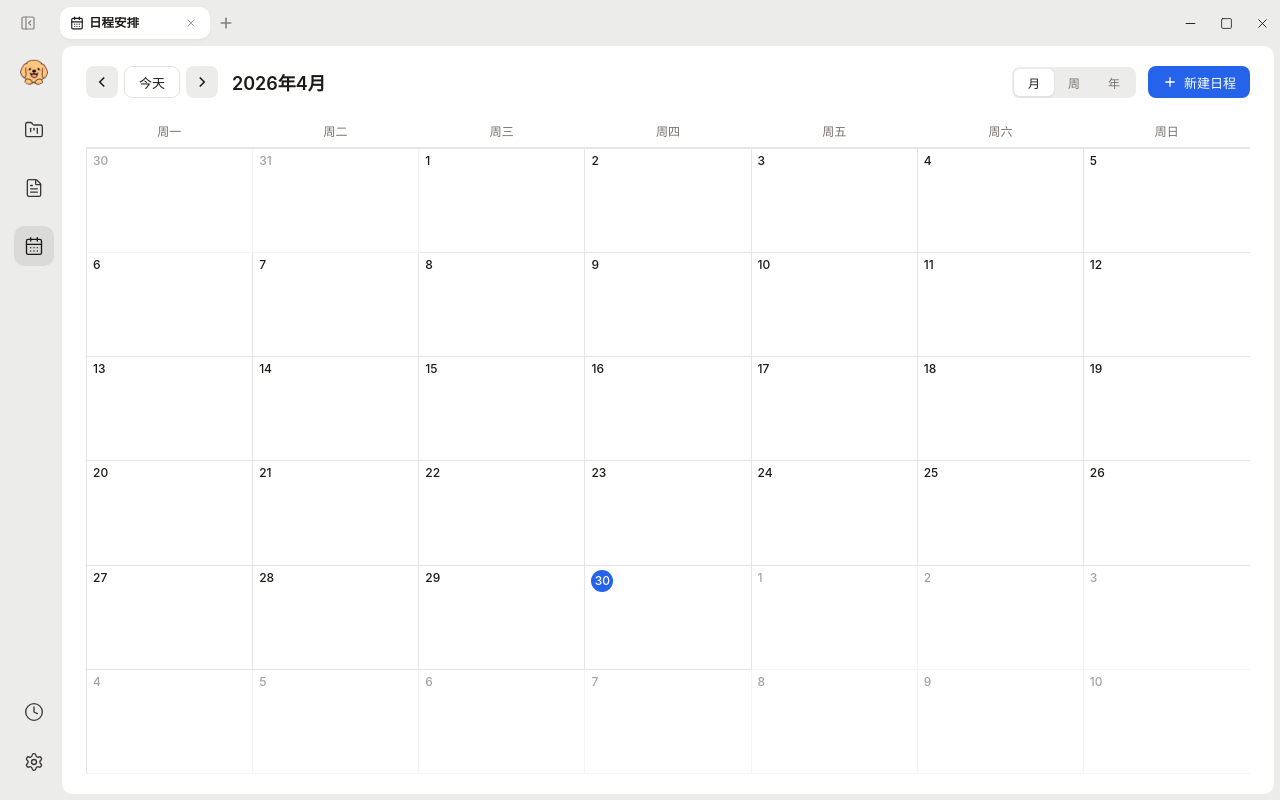
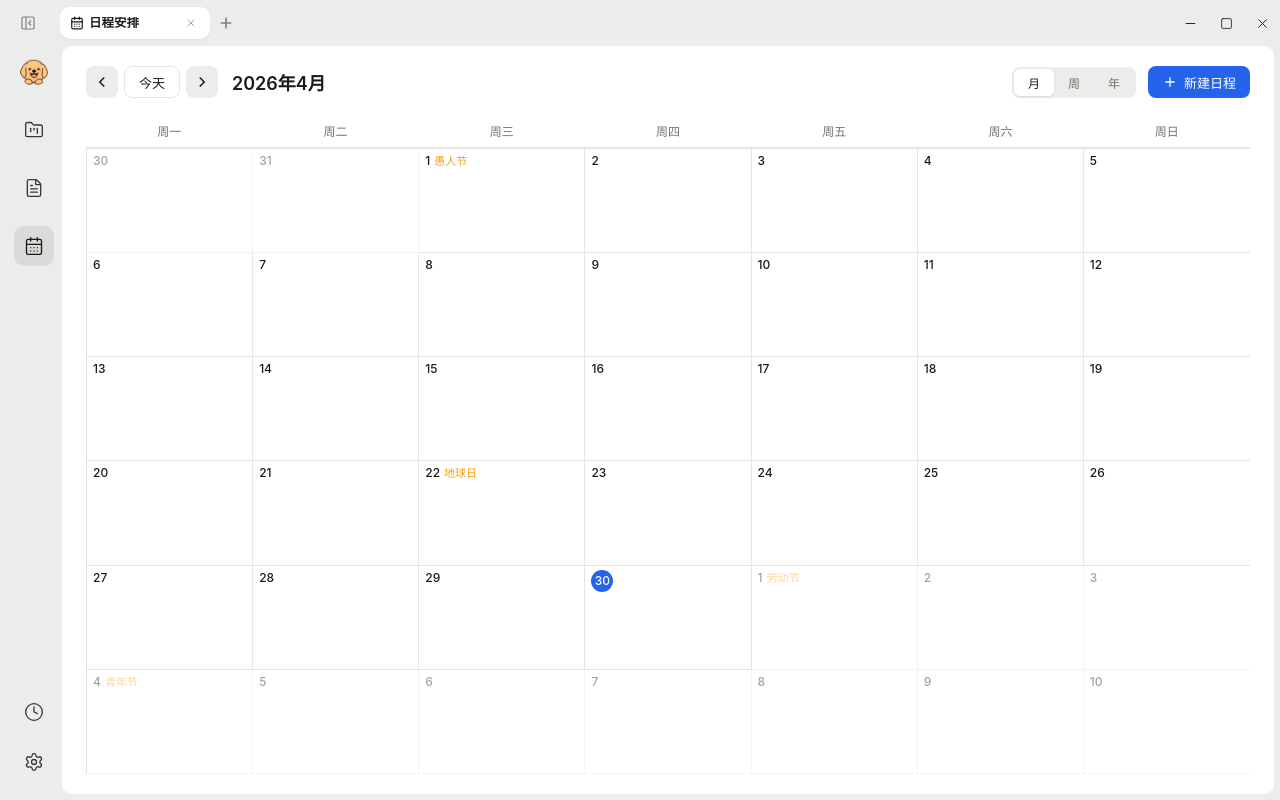
Before and after one commit to cheney-plus/happy-friday, a Vue app: page /schedule in a window 1280 px wide. Built offline with nearby package versions, Linux system fonts and the light colour scheme.

Commit message:
日历增加公历与农历节日

```diff
--- a/src/views/schedule/ScheduleCalendar.vue
+++ b/src/views/schedule/ScheduleCalendar.vue
@@ -48,7 +48,12 @@
             @mouseup="onCellMouseUp(cell.date)"
             @click="onCellClick(cell.date)"
           >
-            <div class="cell-date">{{ cell.day }}</div>
+            <div class="cell-date-container">
+              <div class="cell-date">{{ cell.day }}</div>
+              <div v-if="getHolidayForDate(cell.date)" :class="['cell-holiday', { 'lunar-holiday': getHolidayForDate(cell.date)?.isLunar }]">
+                {{ getHolidayForDate(cell.date)?.holiday }}
+              </div>
+            </div>
             <div class="cell-events">
               <div
                 v-for="event in getEventsForDate(cell.date).slice(0, 3)"
@@ -316,6 +321,157 @@ const weekOffset = ref(0);
 const hourPx = 48;
 const totalDayHeight = 24 * hourPx;
 
+const INTERNATIONAL_HOLIDAYS: Record<string, string> = {
+  '01-01': '元旦',
+  '02-14': '情人节',
+  '03-08': '妇女节',
+  '03-12': '植树节',
+  '04-01': '愚人节',
+  '04-22': '地球日',
+  '05-01': '劳动节',
+  '05-04': '青年节',
+  '06-01': '儿童节',
+  '07-01': '建党节',
+  '08-01': '建军节',
+  '09-10': '教师节',
+  '10-01': '国庆节',
+  '10-31': '万圣节',
+  '11-11': '光棍节',
+  '12-24': '平安夜',
+  '12-25': '圣诞节',
+};
+
+const LUNAR_HOLIDAYS: Record<string, string> = {
+  '01-01': '春节',
+  '01-15': '元宵节',
+  '02-02': '龙抬头',
+  '05-05': '端午节',
+  '07-07': '七夕节',
+  '07-15': '中元节',
+  '08-15': '中秋节',
+  '09-09': '重阳节',
+  '12-08': '腊八节',
+  '12-23': '小年',
+  '12-30': '除夕',
+};
+
+const LUNAR_INFO = [
+  0x04bd8, 0x04ae0, 0x0a570, 0x054d5, 0x0d260, 0x0d950, 0x16554, 0x056a0, 0x09ad0, 0x055d2,
+  0x04ae0, 0x0a5b6, 0x0a4d0, 0x0d250, 0x1d255, 0x0b540, 0x0d6a0, 0x0ada2, 0x095b0, 0x14977,
+  0x04970, 0x0a4b0, 0x0b4b5, 0x06a50, 0x06d40, 0x1ab54, 0x02b60, 0x09570, 0x052f2, 0x04970,
+  0x06566, 0x0d4a0, 0x0ea50, 0x06e95, 0x05ad0, 0x02b60, 0x186e3, 0x092e0, 0x1c8d7, 0x0c950,
+  0x0d4a0, 0x1d8a6, 0x0b550, 0x056a0, 0x1a5b4, 0x025d0, 0x092d0, 0x0d2b2, 0x0a950, 0x0b557,
+  0x06ca0, 0x0b550, 0x15355, 0x04da0, 0x0a5b0, 0x14573, 0x052b0, 0x0a9a8, 0x0e950, 0x06aa0,
+  0x0aea6, 0x0ab50, 0x04b60, 0x0aae4, 0x0a570, 0x05260, 0x0f263, 0x0d950, 0x05b57, 0x056a0,
+  0x096d0, 0x04dd5, 0x04ad0, 0x0a4d0, 0x0d4d4, 0x0d250, 0x0d558, 0x0b540, 0x0b6a0, 0x195a6,
+  0x095b0, 0x049b0, 0x0a974, 0x0a4b0, 0x0b27a, 0x06a50, 0x06d40, 0x0af46, 0x0ab60, 0x09570,
+  0x04af5, 0x04970, 0x064b0, 0x074a3, 0x0ea50, 0x06b58, 0x05ac0, 0x0ab60, 0x096d5, 0x092e0,
+  0x0c960, 0x0d954, 0x0d4a0, 0x0da50, 0x07552, 0x056a0, 0x0abb7, 0x025d0, 0x092d0, 0x0cab5,
+  0x0a950, 0x0b4a0, 0x0baa4, 0x0ad50, 0x055d9, 0x04ba0, 0x0a5b0, 0x15176, 0x052b0, 0x0a930,
+  0x07954, 0x06aa0, 0x0ad50, 0x05b52, 0x04b60, 0x0a6e6, 0x0a4e0, 0x0d260, 0x0ea65, 0x0d530,
+  0x05aa0, 0x076a3, 0x096d0, 0x04afb, 0x04ad0, 0x0a4d0, 0x1d0b6, 0x0d250, 0x0d520, 0x0dd45,
+  0x0b5a0, 0x056d0, 0x055b2, 0x049b0, 0x0a577, 0x0a4b0, 0x0aa50, 0x1b255, 0x06d20, 0x0ada0,
+];
+
+function getLunarMonthDays(year: number, month: number): number {
+  return (LUNAR_INFO[year - 1900] & (0x10000 >> month)) ? 30 : 29;
+}
+
+function getLunarYearDays(year: number): number {
+  let sum = 348;
+  for (let i = 0x8000; i > 0x8; i >>= 1) {
+    sum += (LUNAR_INFO[year - 1900] & i) ? 1 : 0;
+  }
+  return sum + getLeapMonthDays(year);
+}
+
+function getLeapMonth(year: number): number {
+  return LUNAR_INFO[year - 1900] & 0xf;
+}
+
+function getLeapMonthDays(year: number): number {
+  if (getLeapMonth(year)) {
+    return (LUNAR_INFO[year - 1900] & 0x10000) ? 30 : 29;
+  }
+  return 0;
+}
+
+function solarToLunar(year: number, month: number, day: number): { lunarMonth: number; lunarDay: number } {
+  const baseDate = new Date(1900, 0, 31);
+  const targetDate = new Date(year, month - 1, day);
+  let offset = Math.floor((targetDate.getTime() - baseDate.getTime()) / 86400000);
+
+  let lunarYear = 1900;
+  let yearDays = 0;
+  while (lunarYear < 2101 && offset > 0) {
+    yearDays = getLunarYearDays(lunarYear);
+    offset -= yearDays;
+    lunarYear++;
+  }
+  if (offset < 0) {
+    offset += yearDays;
+    lunarYear--;
+  }
+
+  let lunarMonth = 1;
+  let leapMonth = getLeapMonth(lunarYear);
+  let isLeap = false;
+  let monthDays = 0;
+
+  while (lunarMonth < 13 && offset > 0) {
+    if (leapMonth > 0 && lunarMonth === (leapMonth + 1) && !isLeap) {
+      --lunarMonth;
+      isLeap = true;
+      monthDays = getLeapMonthDays(lunarYear);
+    } else {
+      monthDays = getLunarMonthDays(lunarYear, lunarMonth);
+    }
+
+    if (isLeap && lunarMonth === (leapMonth + 1)) {
+      isLeap = false;
+    }
+    offset -= monthDays;
+    lunarMonth++;
+  }
+
+  if (offset === 0 && leapMonth > 0 && lunarMonth === leapMonth + 1) {
+    if (isLeap) {
+      isLeap = false;
+    } else {
+      isLeap = true;
+      --lunarMonth;
+    }
+  }
+
+  if (offset < 0) {
+    offset += monthDays;
+    --lunarMonth;
+  }
+
+  const lunarDay = offset + 1;
+  return { lunarMonth, lunarDay };
+}
+
+function getHolidayForDate(dateStr: string): { holiday: string; isLunar: boolean } | null {
+  const parts = dateStr.split('-');
+  const year = parseInt(parts[0]);
+  const month = parseInt(parts[1]);
+  const day = parseInt(parts[2]);
+
+  const solarKey = `${String(month).padStart(2, '0')}-${String(day).padStart(2, '0')}`;
+  if (INTERNATIONAL_HOLIDAYS[solarKey]) {
+    return { holiday: INTERNATIONAL_HOLIDAYS[solarKey], isLunar: false };
+  }
+
+  const lunar = solarToLunar(year, month, day);
+  const lunarKey = `${String(lunar.lunarMonth).padStart(2, '0')}-${String(lunar.lunarDay).padStart(2, '0')}`;
+  if (LUNAR_HOLIDAYS[lunarKey]) {
+    return { holiday: LUNAR_HOLIDAYS[lunarKey], isLunar: true };
+  }
+
+  return null;
+}
+
 const formData = reactive({
   title: '',
   start: '',
@@ -1013,6 +1169,28 @@ onUnmounted(() => {
   margin-bottom: 2px;
 }
 
+.cell-date-container {
+  display: flex;
+  align-items: baseline;
+  gap: 4px;
+  margin-bottom: 2px;
+}
+
+.cell-holiday {
+  font-size: 11px;
+  color: #f59e0b;
+  font-weight: 500;
+  white-space: nowrap;
+  overflow: hidden;
+  text-overflow: ellipsis;
+  max-width: 70px;
+  line-height: 1.2;
+}
+
+.cell-holiday.lunar-holiday {
+  color: #ef4444;
+}
+
 .cell-events {
   display: flex;
   flex-direction: column;
```
